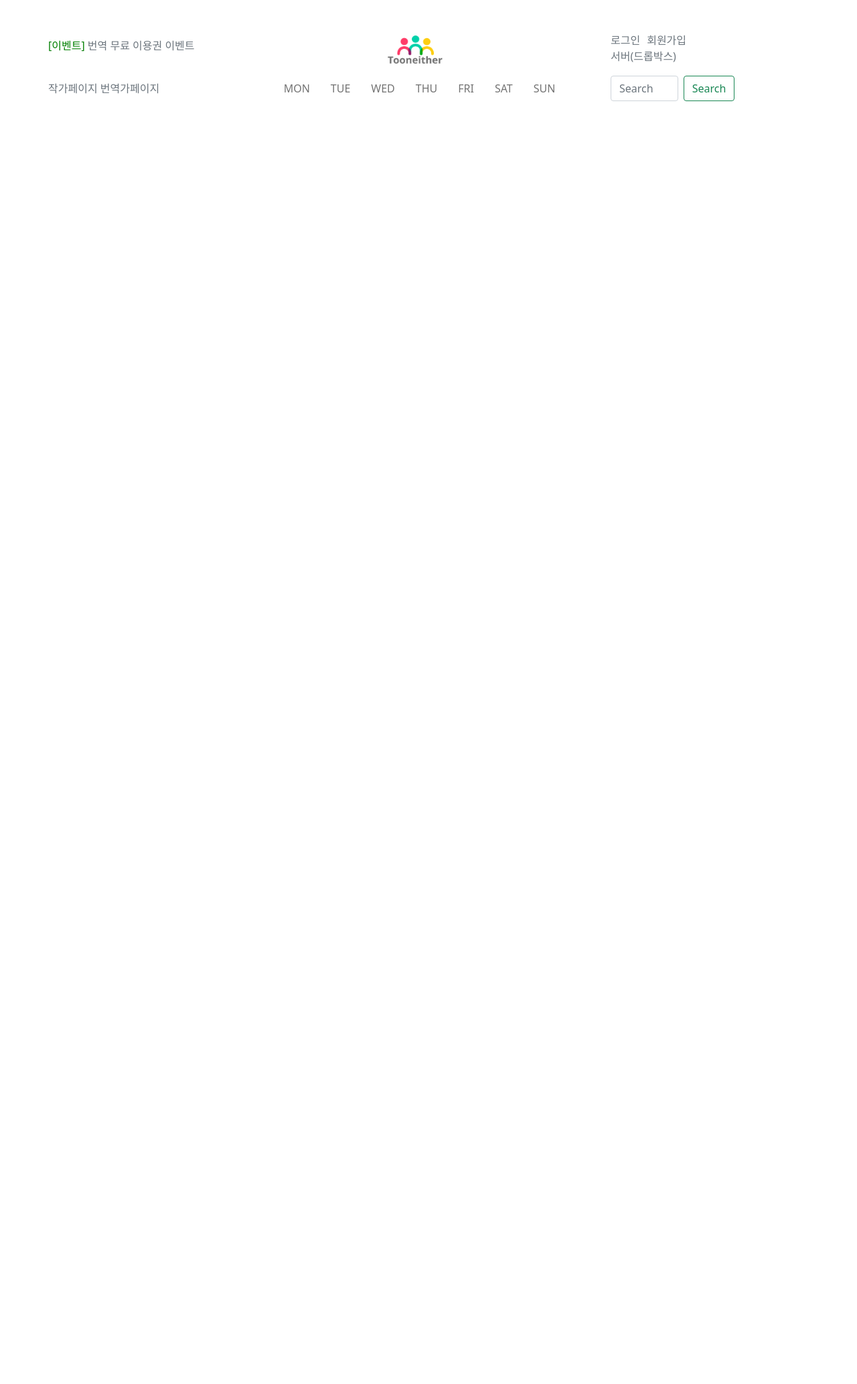
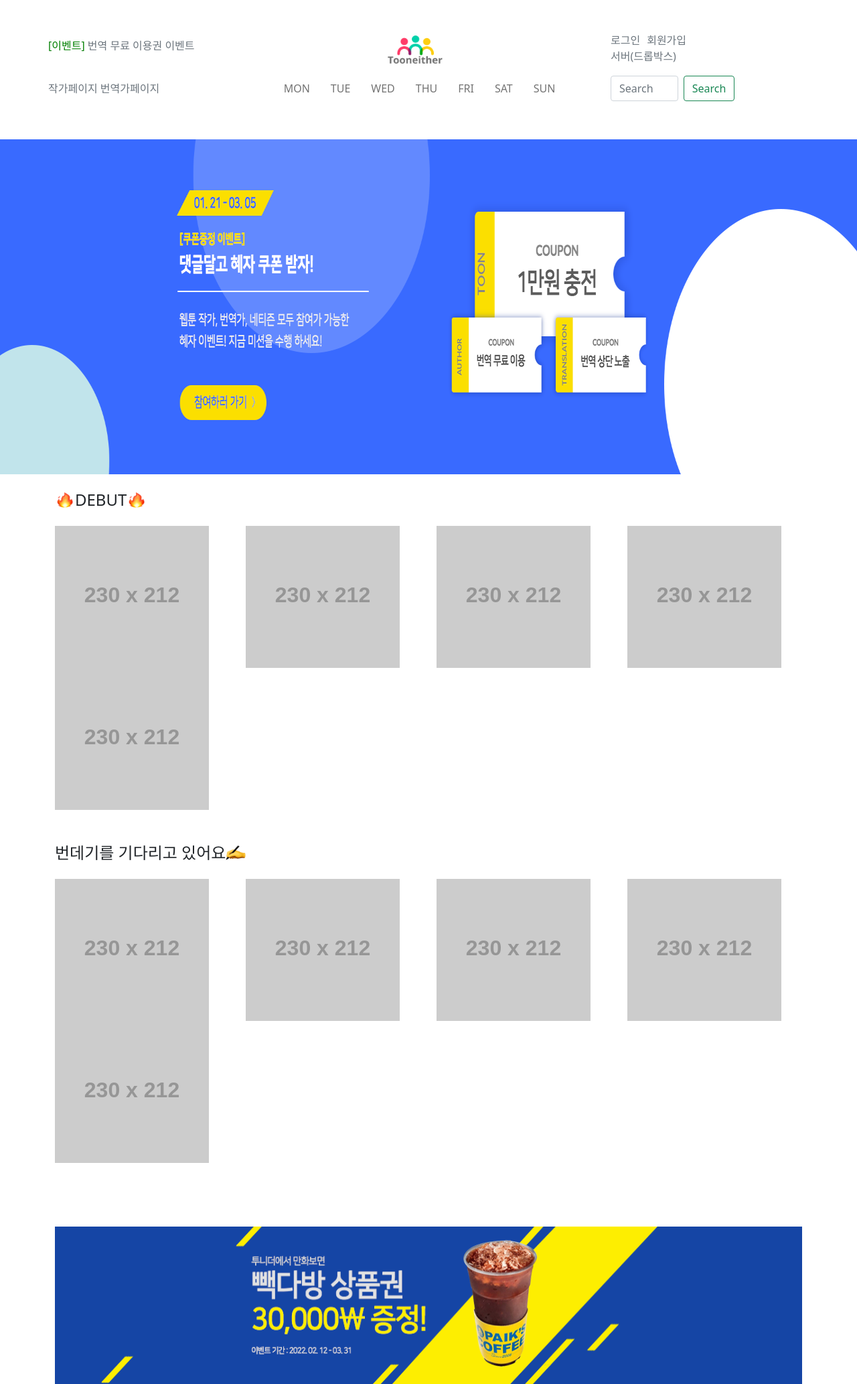
Before and after one commit to gohdahye/tooneither, a Django app: template toon/templates/toon/home.html in a window 1280 px wide; the page is wider, and only the part inside the window is pictured. Shown: that part at 67% size. Before the commit the page ends 151 px from the top of that part, so only its background shows below. Run offline with Django 4.2, Linux system fonts and the light colour scheme; the template is opened without the code that fills it, so the values that code supplies are empty; grey boxes labelled with a size stand in for pictures from a placeholder-image service; parts of the project's set-up code (start-up, migrations or seed data) failed here and were passed over; some libraries are stand-ins or nearby versions.

Commit message:
main 영역

```diff
--- a/single_pages/templates/single_pages/navbar.html
+++ b/single_pages/templates/single_pages/navbar.html
@@ -12,7 +12,7 @@
     </div>
     <div class="col-6  d-flex justify-content-center">
       <a class="navbar-brand" href="#">
-        <img src="{% static 'images/logo.png' %}"  width="82" height="46">
+        <img src="{% static 'single_pages/images/logo.png' %}"  width="82" height="46">
       </a>
     </div>
     <div class="col-2">
--- /dev/null
+++ b/toon/static/toon/css/style.css
@@ -0,0 +1,5 @@
+
+
+.t1,.t2,.t3{
+    float:left;
+}
--- a/toon/templates/toon/home.html
+++ b/toon/templates/toon/home.html
@@ -1,4 +1,58 @@
 {% extends 'base.html' %} {% load static %}
 {% block content %}
 
+<img src="{% static 'toon/images/banner.png' %}" width="100%" height="500px;">
+
+<div class="container">
+    <div class="row mt-4">
+        <div class="title">
+            <img class="t1" src="{% static 'toon/images/fire.png' %}" width="30px" height="30px" alt="toon">
+            <h4 class="t2">DEBUT</h4>
+            <img class="t3" src="{% static 'toon/images/fire.png' %}" width="30px" height="30px" >
+        </div>
+    </div>
+    <div class="row mt-3" style="margin-bottom:50px;">
+        <div class="col">
+            <img class="t1" src="http://placehold.it/230x212">
+        </div>
+        <div class="col">
+            <img class="t1" src="http://placehold.it/230x212">
+        </div>
+        <div class="col">
+            <img class="t1" src="http://placehold.it/230x212">
+        </div>
+        <div class="col">
+            <img class="t1" src="http://placehold.it/230x212">
+        </div>
+        <div class="col">
+            <img class="t1" src="http://placehold.it/230x212">
+        </div>
+    </div>
+    <div class="row mt-4">
+        <div class="title">
+            <h4 class="t2">번데기를 기다리고 있어요</h4>
+            <img class="t3" src="{% static 'toon/images/hand.png' %}" width="30px" height="30px" >
+        </div>
+    </div>
+    <div class="row mt-3">
+        <div class="col">
+            <img class="t1" src="http://placehold.it/230x212">
+        </div>
+        <div class="col">
+            <img class="t1" src="http://placehold.it/230x212">
+        </div>
+        <div class="col">
+            <img class="t1" src="http://placehold.it/230x212">
+        </div>
+        <div class="col">
+            <img class="t1" src="http://placehold.it/230x212">
+        </div>
+        <div class="col">
+            <img class="t1" src="http://placehold.it/230x212">
+        </div>
+    </div>
+    <div class="row" style="margin-top:95px;">
+        <img src="{% static 'toon/images/banner2.png' %}" width="1120px" height="235px" >
+    </div>
+</div>
 {% endblock %}
--- a/tooneither_prj/templates/base.html
+++ b/tooneither_prj/templates/base.html
@@ -11,7 +11,8 @@
         <script src="http://code.jquery.com/jquery-latest.js"></script>
 
         <!-- custom CSS -->
-        <link rel="stylesheet" href="{% static 'css/style.css' %}" type="text/css">
+        <link rel="stylesheet" href="{% static 'single_pages/css/style.css' %}" type="text/css">
+        <link rel="stylesheet" href="{% static 'toon/css/style.css' %}" type="text/css">
     </head>
     {% block full-content %}
     <body id="page-top">
--- a/tooneither_prj/urls.py
+++ b/tooneither_prj/urls.py
@@ -15,8 +15,6 @@ Including another URLconf
 """
 from django.contrib import admin
 from django.urls import path, include
-from django.conf import settings
-from django.conf.urls.static import static
 
 urlpatterns = [
     path('admin/', admin.site.urls),
```
Also changed, not shown: single_pages/static/single_pages/bootstrap/bootstrap.min.css (renamed from single_pages/static/bootstrap/bootstrap.min.css), single_pages/static/single_pages/css/style.css (renamed from toon/static/css/style.css), single_pages/static/single_pages/images/logo.png (renamed from single_pages/static/images/logo.png), toon/static/toon/images/banner.png (added), toon/static/toon/images/banner2.png (added), toon/static/toon/images/fire.png (added), toon/static/toon/images/hand.png (added), 9 other files.
